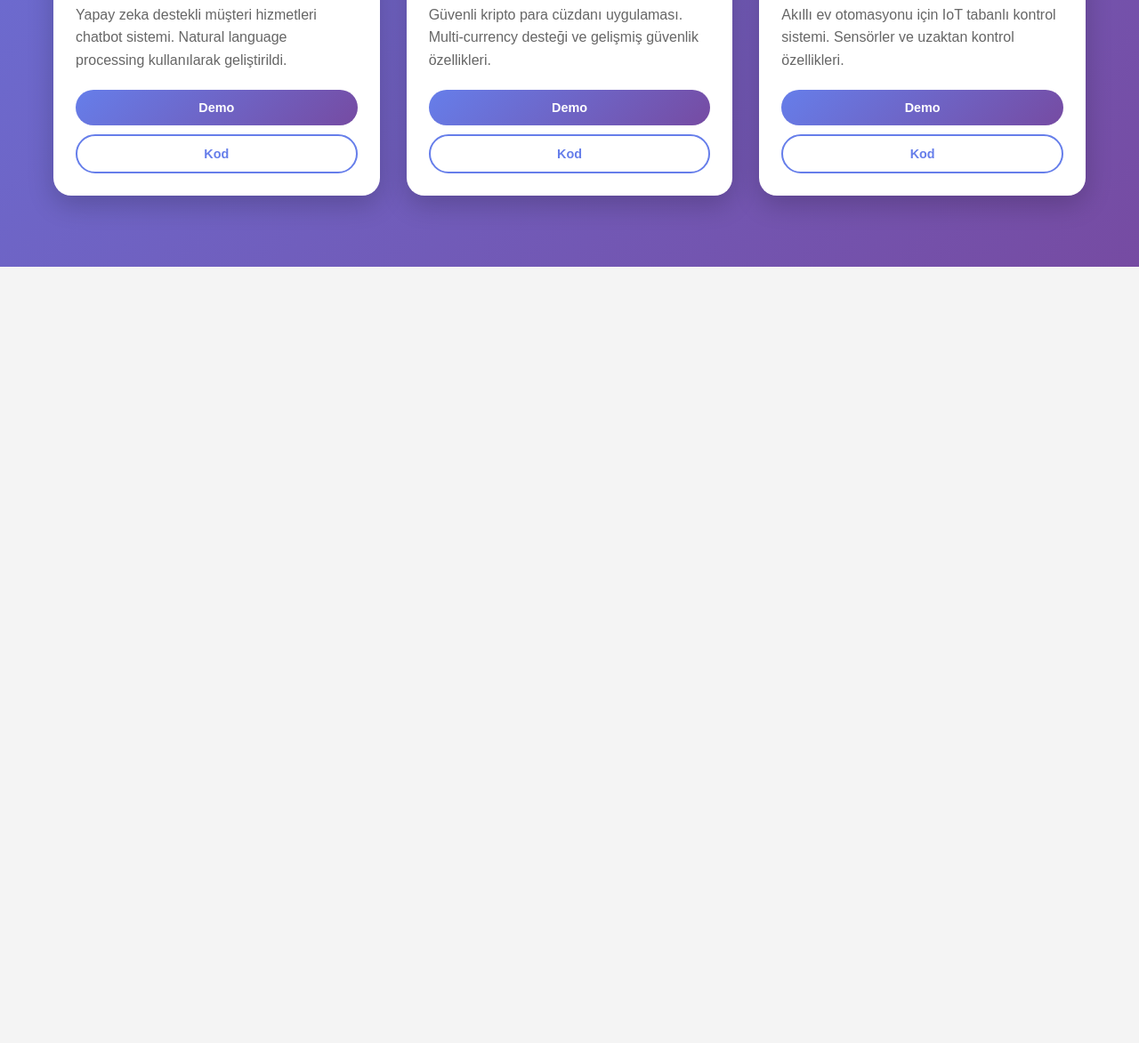
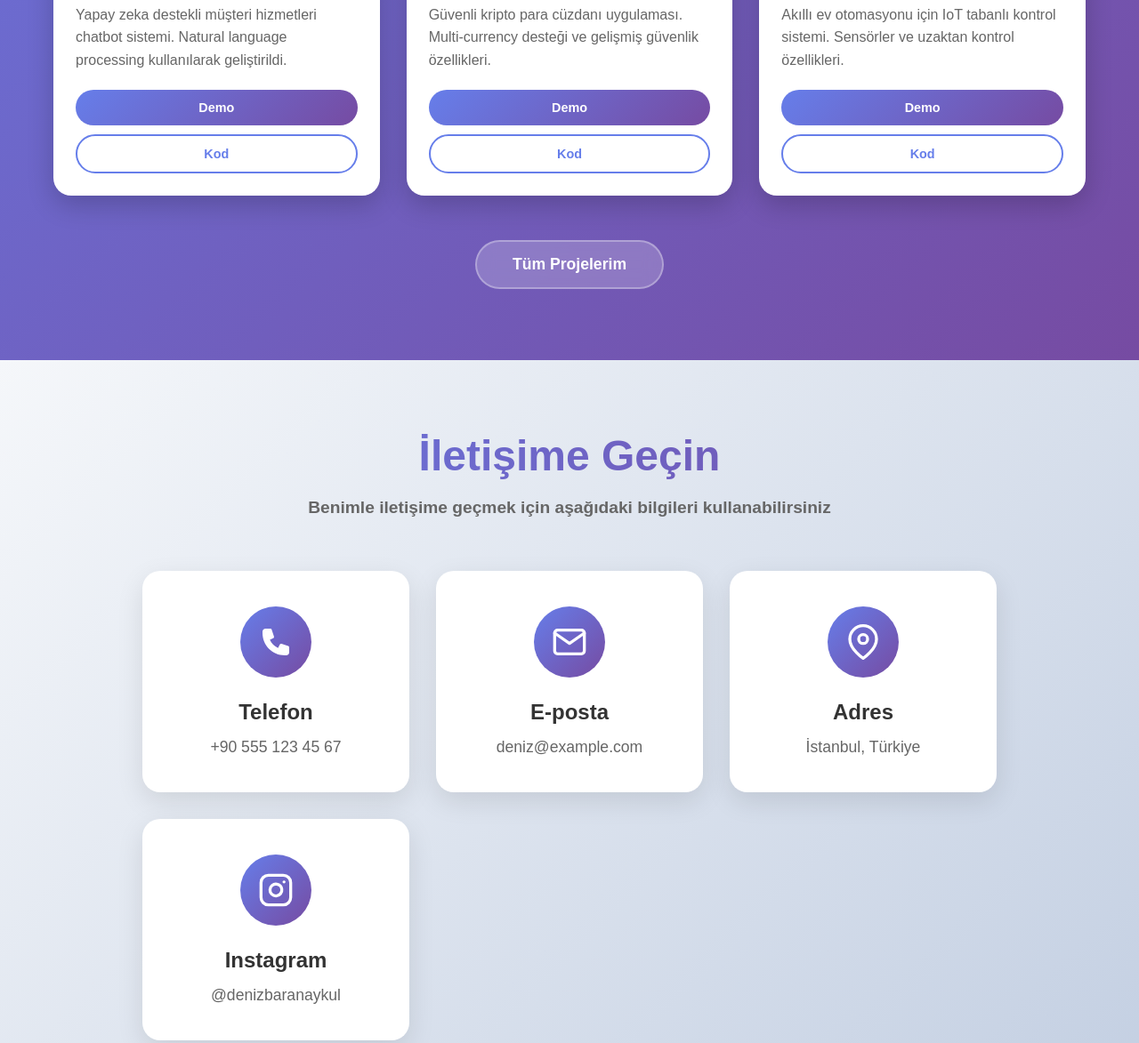
Before and after one commit to Denizbaranaykul/portfolyo, a website: page index.html in a window 1280 px wide. Shown: the part 2615-3788 px from the top of the page at 89% size. Before the commit the page ends 2915 px from the top, so only its background shows below. Drawn offline with Linux system fonts and the light colour scheme.

Commit message:
Updated styles.css

```diff
--- a/index.html
+++ b/index.html
@@ -162,6 +162,61 @@
             </div>
           </div>
         </div>
+
+        <div class="all-projects-btn-container">
+          <button class="all-projects-btn">Tüm Projelerim</button>
+        </div>
+      </div>
+
+      <div class="contact">
+        <h1 class="gradient-text">İletişime Geçin</h1>
+        <h2 class="contact-text">Benimle iletişime geçmek için aşağıdaki bilgileri kullanabilirsiniz</h2>
+
+        <div class="contact-container">
+          <div class="contact-card">
+            <div class="contact-icon">
+              <svg width="40" height="40" viewBox="0 0 24 24" fill="none" xmlns="http://www.w3.org/2000/svg">
+                <path d="M3 5C3 3.89543 3.89543 3 5 3H8.27924C8.70967 3 9.09181 3.27543 9.22792 3.68377L10.7257 8.17721C10.8831 8.64932 10.6694 9.16531 10.2243 9.38787L7.96701 10.5165C9.06925 12.9612 11.0388 14.9308 13.4835 16.033L14.6121 13.7757C14.8347 13.3306 15.3507 13.1169 15.8228 13.2743L20.3162 14.7721C20.7246 14.9082 21 15.2903 21 15.7208V19C21 20.1046 20.1046 21 19 21H18C9.71573 21 3 14.2843 3 6V5Z" fill="currentColor"/>
+              </svg>
+            </div>
+            <h3>Telefon</h3>
+            <p>+90 555 123 45 67</p>
+          </div>
+
+          <div class="contact-card">
+            <div class="contact-icon">
+              <svg width="40" height="40" viewBox="0 0 24 24" fill="none" xmlns="http://www.w3.org/2000/svg">
+                <path d="M4 4H20C21.1 4 22 4.9 22 6V18C22 19.1 21.1 20 20 20H4C2.9 20 2 19.1 2 18V6C2 4.9 2.9 4 4 4Z" stroke="currentColor" stroke-width="2" stroke-linecap="round" stroke-linejoin="round"/>
+                <polyline points="22,6 12,13 2,6" stroke="currentColor" stroke-width="2" stroke-linecap="round" stroke-linejoin="round"/>
+              </svg>
+            </div>
+            <h3>E-posta</h3>
+            <p>deniz@example.com</p>
+          </div>
+
+          <div class="contact-card">
+            <div class="contact-icon">
+              <svg width="40" height="40" viewBox="0 0 24 24" fill="none" xmlns="http://www.w3.org/2000/svg">
+                <path d="M21 10C21 17 12 23 12 23S3 17 3 10C3 5.02944 7.02944 1 12 1C16.9706 1 21 5.02944 21 10Z" stroke="currentColor" stroke-width="2" stroke-linecap="round" stroke-linejoin="round"/>
+                <circle cx="12" cy="10" r="3" stroke="currentColor" stroke-width="2" stroke-linecap="round" stroke-linejoin="round"/>
+              </svg>
+            </div>
+            <h3>Adres</h3>
+            <p>İstanbul, Türkiye</p>
+          </div>
+
+          <div class="contact-card">
+            <div class="contact-icon">
+              <svg width="40" height="40" viewBox="0 0 24 24" fill="none" xmlns="http://www.w3.org/2000/svg">
+                <rect x="2" y="2" width="20" height="20" rx="5" ry="5" stroke="currentColor" stroke-width="2"/>
+                <path d="m16 11.37A4 4 0 1 1 12.63 8 4 4 0 0 1 16 11.37z" stroke="currentColor" stroke-width="2"/>
+                <line x1="17.5" y1="6.5" x2="17.51" y2="6.5" stroke="currentColor" stroke-width="2" stroke-linecap="round"/>
+              </svg>
+            </div>
+            <h3>Instagram</h3>
+            <p>@denizbaranaykul</p>
+          </div>
+        </div>
       </div>
     </main>
   </body>
--- a/styles.css
+++ b/styles.css
@@ -459,3 +459,133 @@ header.scrolled {
     flex: 1;
   }
 }
+
+/* Tüm Projelerim butonu */
+.all-projects-btn-container {
+  text-align: center;
+  margin-top: 50px;
+}
+
+.all-projects-btn {
+  padding: 15px 40px;
+  font-size: 1.1rem;
+  font-weight: 600;
+  border: none;
+  border-radius: 30px;
+  background: rgba(255, 255, 255, 0.2);
+  color: white;
+  cursor: pointer;
+  transition: all 0.3s ease;
+  backdrop-filter: blur(10px);
+  border: 2px solid rgba(255, 255, 255, 0.3);
+}
+
+.all-projects-btn:hover {
+  background: white;
+  color: #667eea;
+  transform: translateY(-3px);
+  box-shadow: 0 10px 25px rgba(255, 255, 255, 0.3);
+}
+
+/* İletişim bölümü */
+.contact {
+  background: linear-gradient(135deg, #f5f7fa 0%, #c3cfe2 100%);
+  padding: 80px 0;
+  min-height: 100vh;
+}
+
+.contact-text {
+  text-align: center;
+  color: #666;
+  font-size: 1.2rem;
+  margin-bottom: 60px;
+  max-width: 800px;
+  margin-left: auto;
+  margin-right: auto;
+}
+
+.contact .gradient-text {
+  background: linear-gradient(90deg, #667eea 0%, #764ba2 100%);
+  -webkit-background-clip: text;
+  -webkit-text-fill-color: transparent;
+  background-clip: text;
+  color: transparent;
+}
+
+/* İletişim container */
+.contact-container {
+  max-width: 1000px;
+  margin: 0 auto;
+  padding: 0 20px;
+  display: grid;
+  grid-template-columns: repeat(auto-fit, minmax(250px, 1fr));
+  gap: 30px;
+}
+
+/* İletişim kartları */
+.contact-card {
+  background: white;
+  padding: 40px 30px;
+  border-radius: 20px;
+  text-align: center;
+  box-shadow: 0 10px 30px rgba(0, 0, 0, 0.1);
+  transition: transform 0.3s ease, box-shadow 0.3s ease;
+  display: flex;
+  flex-direction: column;
+  align-items: center;
+  gap: 15px;
+}
+
+.contact-card:hover {
+  transform: translateY(-10px);
+  box-shadow: 0 20px 40px rgba(0, 0, 0, 0.15);
+}
+
+/* İletişim ikonları */
+.contact-icon {
+  width: 80px;
+  height: 80px;
+  border-radius: 50%;
+  background: linear-gradient(135deg, #667eea 0%, #764ba2 100%);
+  display: flex;
+  align-items: center;
+  justify-content: center;
+  color: white;
+  margin-bottom: 10px;
+}
+
+.contact-card h3 {
+  font-size: 1.5rem;
+  color: #333;
+  font-weight: 600;
+  margin: 0;
+}
+
+.contact-card p {
+  font-size: 1.1rem;
+  color: #666;
+  margin: 0;
+  font-weight: 500;
+}
+
+/* Responsive tasarım */
+@media (max-width: 768px) {
+  .contact-container {
+    grid-template-columns: repeat(auto-fit, minmax(200px, 1fr));
+    gap: 20px;
+  }
+
+  .contact-card {
+    padding: 30px 20px;
+  }
+
+  .contact-icon {
+    width: 60px;
+    height: 60px;
+  }
+
+  .contact-icon svg {
+    width: 30px;
+    height: 30px;
+  }
+}
```
